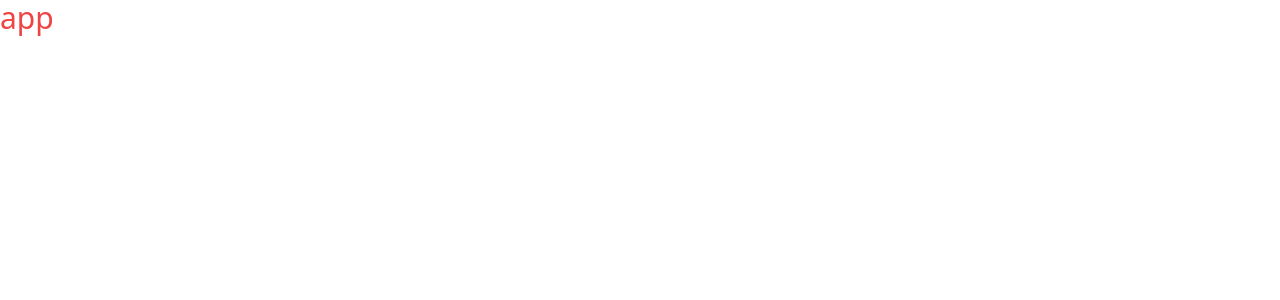
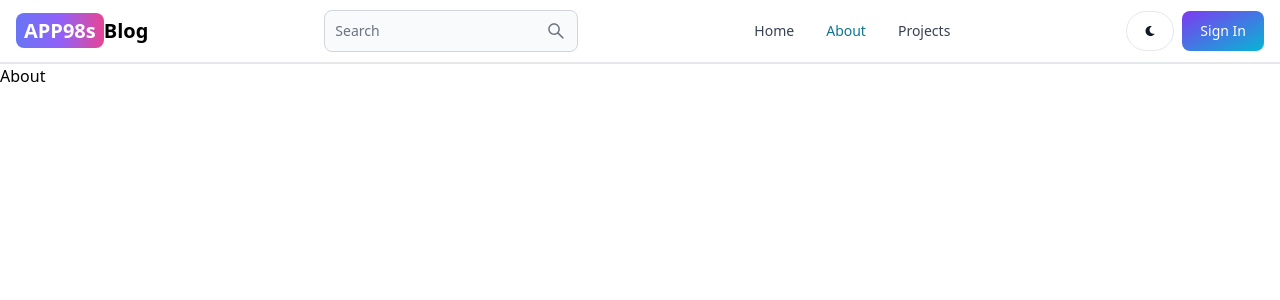
Before and after one commit to andikap98/mernBlog, a React (Vite) app in the folder client/: page /about in a window 1280 px wide. Shown: the top 300 px of the page. Built offline with nearby package versions, Linux system fonts and the light colour scheme.

Commit message:
create  the  header section

```diff
--- a/client/package.json
+++ b/client/package.json
@@ -10,8 +10,11 @@
     "preview": "vite preview"
   },
   "dependencies": {
+    "flowbite-react": "^0.7.2",
     "react": "^18.2.0",
-    "react-dom": "^18.2.0"
+    "react-dom": "^18.2.0",
+    "react-icons": "^5.0.1",
+    "react-router-dom": "^6.22.1"
   },
   "devDependencies": {
     "@types/react": "^18.2.56",
--- a/client/src/App.jsx
+++ b/client/src/App.jsx
@@ -1,5 +1,24 @@
+import { BrowserRouter, Routes, Route} from "react-router-dom";
+import Home from "./pages/Home.jsx";
+import About from "./pages/About.jsx";
+import SignIn from "./pages/SignIn.jsx";
+import SignUp from "./pages/SignUp.jsx";
+import Dashboard from "./pages/Dashboard.jsx";
+import Projects from "./pages/Projects.jsx";
+import Header from "./components/Header.jsx";
+
 export default function App() {
   return (
-    <h1 className="text-3xl text-red-500">app</h1>
+    <BrowserRouter>
+      <Header />
+      <Routes>
+        <Route path="/" element={<Home />}/>
+        <Route path="/about" element={<About />}/>
+        <Route path="/sign-in" element={<SignIn />}/>
+        <Route path="/sign-up" element={<SignUp />}/>
+        <Route path="/dashboard" element={<Dashboard />}/>
+        <Route path="/projects" element={<Projects />}/>
+      </Routes>
+    </BrowserRouter>
   )
 }
--- /dev/null
+++ b/client/src/components/Header.jsx
@@ -0,0 +1,55 @@
+import {Button, Navbar, TextInput} from 'flowbite-react';
+import { Link, useLocation } from 'react-router-dom';
+import {AiOutlineSearch} from 'react-icons/ai'
+import {FaMoon} from 'react-icons/fa'
+
+export default function Header() {
+    const path = useLocation().pathname;
+  return (
+    <Navbar className='border-b-2'>
+        <Link to="/" className='self-center whitespace-nowrap text-sm sm:text-xl font-semibold dark:text-white'>
+            <span className='px-2 py-1 bg-gradient-to-r from-indigo-500 via-purple-500 to-pink-500 rounded-lg text-white'>APP98s</span>
+            Blog
+        </Link>
+        <form >
+            <TextInput
+                type='text'
+                placeholder='Search'
+                rightIcon={AiOutlineSearch}
+                className='hidden lg:inline'
+            />
+        </form>
+        <Button className='w-12 h-10 lg:hidden' color='gray' pill>
+            <AiOutlineSearch />
+        </Button>
+        <div className='flex gap-2 md:order-2'>
+            <Button className='w-12 h-10 hidden sm:inline' color='gray' pill>
+                <FaMoon />
+            </Button>
+            <Link to='/sign-in'>
+                <Button gradientDuoTone='purpleToBlue' >
+                    Sign In
+                </Button>
+            </Link>
+            <Navbar.Toggle/>
+        </div>
+        <Navbar.Collapse>
+                <Navbar.Link active={path=== "/"} as={'div'}>
+                    <Link to='/'>
+                        Home
+                    </Link>
+                </Navbar.Link>
+                <Navbar.Link active={path=== "/about"} as={'div'}>
+                    <Link to='/about'>
+                        About
+                    </Link>
+                </Navbar.Link>
+                <Navbar.Link active={path=== "/projects"}as={'div'}>
+                    <Link to='/projects'>
+                        Projects
+                    </Link>
+                </Navbar.Link>
+            </Navbar.Collapse>
+    </Navbar>
+  )
+}
--- /dev/null
+++ b/client/src/pages/About.jsx
@@ -0,0 +1,5 @@
+export default function About() {
+  return (
+    <div>About</div>
+  )
+}
--- /dev/null
+++ b/client/src/pages/Dashboard.jsx
@@ -0,0 +1,5 @@
+export default function Dashboard() {
+  return (
+    <div>Dashboard</div>
+  )
+}
--- /dev/null
+++ b/client/src/pages/Home.jsx
@@ -0,0 +1,5 @@
+export default function Home() {
+  return (
+    <div>Home</div>
+  )
+}
--- /dev/null
+++ b/client/src/pages/Projects.jsx
@@ -0,0 +1,5 @@
+export default function Projects() {
+  return (
+    <div>Projects</div>
+  )
+}
--- /dev/null
+++ b/client/src/pages/SignIn.jsx
@@ -0,0 +1,5 @@
+export default function SignIn() {
+  return (
+    <div>SignIn</div>
+  )
+}
--- /dev/null
+++ b/client/src/pages/SignUp.jsx
@@ -0,0 +1,5 @@
+export default function SignUp() {
+  return (
+    <div>SignUp</div>
+  )
+}
--- a/client/tailwind.config.js
+++ b/client/tailwind.config.js
@@ -4,9 +4,10 @@
   content: [
     "./index.html",
     "./src/**/*.{js,ts,jsx,tsx}",
+    'node_modules/flowbite-react/**/*.{js,ts,jsx,tsx}',
   ],
   theme: {
     extend: {},
   },
-  plugins: [],
+  plugins: [require('flowbite/plugin')],
 }
```
Also changed, not shown: 1 other file (tests, documents, lock files or other folders).
